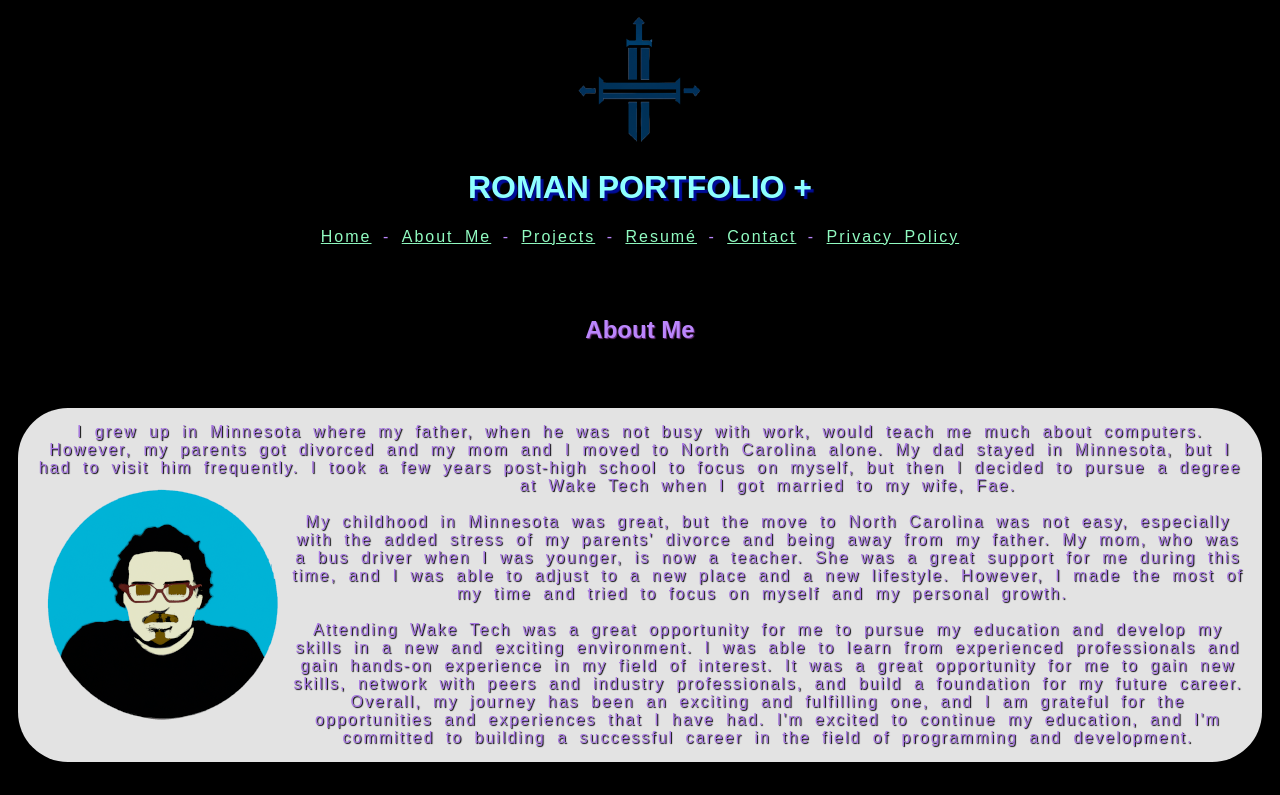
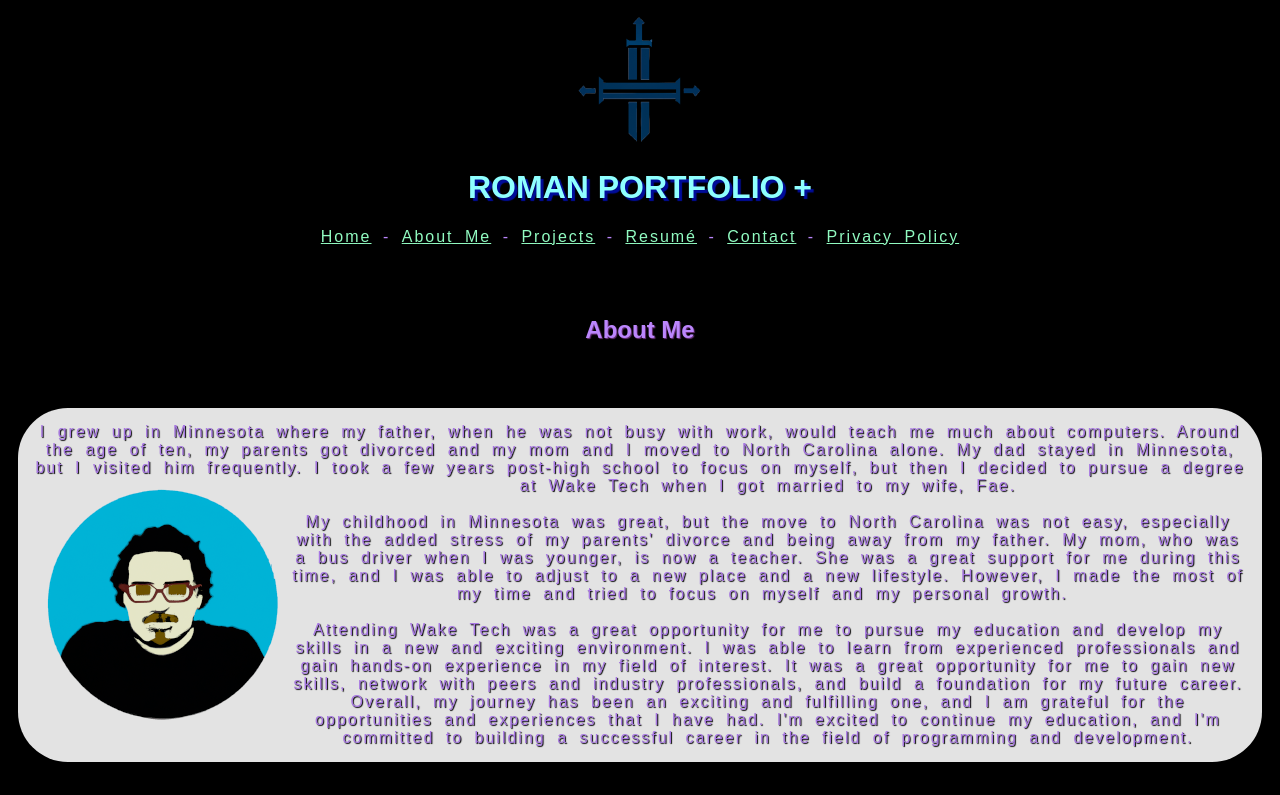
Before and after one commit to mormach/mormach.github.io, a plain HTML site: page about_meV1.html in a window 1280 px wide. Shown: the top 795 px of the page. Drawn offline with Linux system fonts and the light colour scheme.

Commit message:
Update about_meV1.html

```diff
--- a/about_meV1.html
+++ b/about_meV1.html
@@ -30,9 +30,9 @@
     <p>&nbsp;</p>
     <p class="intro box1">
       I grew up in Minnesota where my father, when he was not busy with work,
-      would teach me much about computers. However, my parents got divorced and
+      would teach me much about computers. Around the age of ten, my parents got divorced and
       my mom and I moved to North Carolina alone. My dad stayed in Minnesota,
-      but I had to visit him frequently. I took a few years post-high school to
+      but I visited him frequently. I took a few years post-high school to
       focus on myself, but then I decided to pursue a degree at Wake Tech when I
       got married to my wife, Fae.<img
         src="assets/MorganLogo256.png"
```
